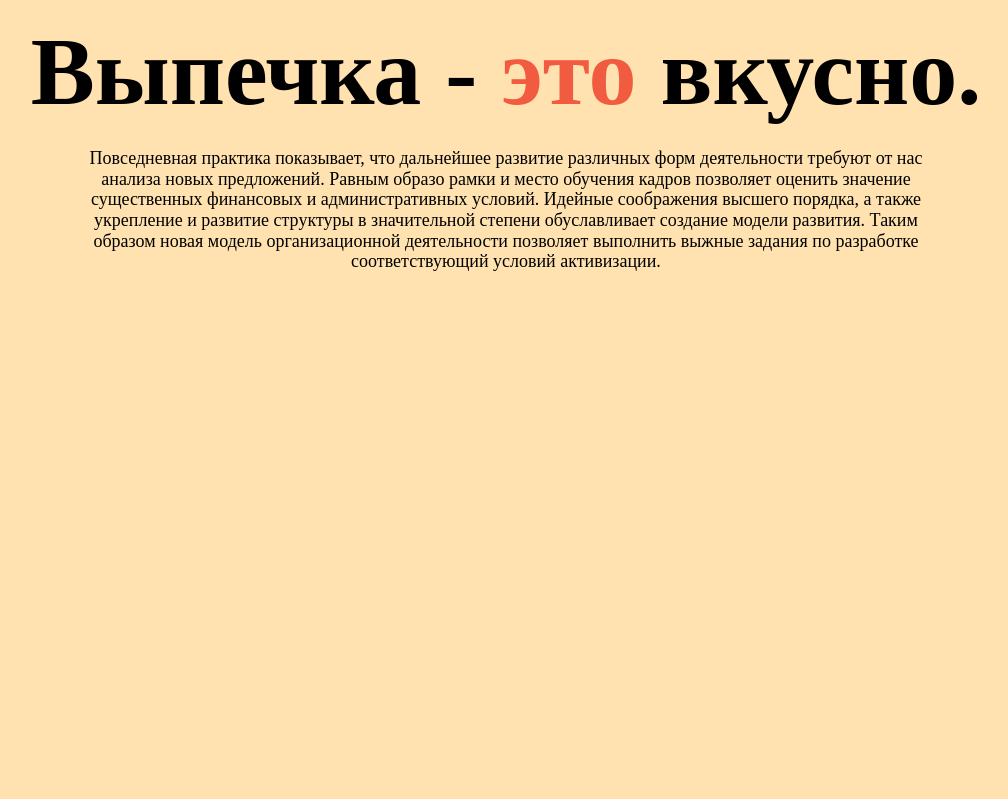
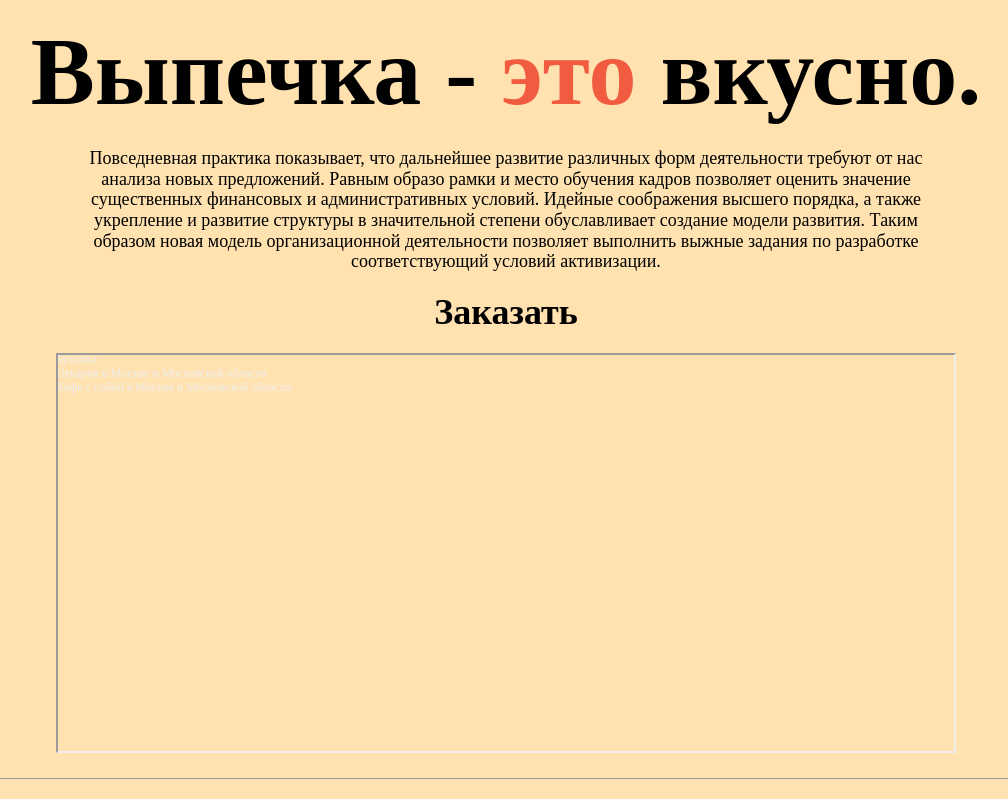
Before and after one commit to ast-webdeveloper/Bakery, a plain HTML site: page index.html in a window 1280 px wide. Shown: the part 1142-1941 px from the top of the page, without its empty margins (134-1142 px from the left). Before the commit the page ends 1434 px from the top, so only its background shows below. Drawn offline with Linux system fonts and the light colour scheme.

Commit message:
created block map

```diff
--- a/index.html
+++ b/index.html
@@ -84,11 +84,24 @@
         </div>
       </section>
 
-      <section>
-        <div class="container">
-
+      <section class="section-map">
+        <div class="container container-map">
+          <h2 class="section-map__title">
+            Заказать
+          </h2>
+          <div class="map" style="position:relative;overflow:hidden;"><a
+              href="https://yandex.ru/maps/org/bukhanka/168163882195/?utm_medium=mapframe&utm_source=maps"
+              style="color:#eee;font-size:12px;position:absolute;top:0px;">Буханка</a><a
+              href="https://yandex.ru/maps/1/moscow-and-moscow-oblast/category/bakery/184106798/?utm_medium=mapframe&utm_source=maps"
+              style="color:#eee;font-size:12px;position:absolute;top:14px;">Пекарня в Москве и Московской области</a><a
+              href="https://yandex.ru/maps/1/moscow-and-moscow-oblast/category/coffee_to_go/178781223490/?utm_medium=mapframe&utm_source=maps"
+              style="color:#eee;font-size:12px;position:absolute;top:28px;">Кофе с собой в Москве и Московской области</a><iframe
+              src="https://yandex.ru/map-widget/v1/?from=tableau_yabro&ll=37.923705%2C55.655975&mode=poi&poi%5Bpoint%5D=37.921894%2C55.656066&poi%5Buri%5D=ymapsbm1%3A%2F%2Forg%3Foid%3D168163882195&z=17.74"
+              width="900" height="400" frameborder="1" allowfullscreen="true" style="position:relative;"></iframe></div>
         </div>
       </section>
+
+      <div class="line"></div>
 
     </main>
 
--- a/src/css/styles.css
+++ b/src/css/styles.css
@@ -83,6 +83,10 @@ ul {
   font-size: 12px;
 }
 
+.section-brands {
+  margin-bottom: 20px;
+}
+
 .container-brands {
   text-align: center;
 }
@@ -118,3 +122,25 @@ ul {
 .section-brands__word {
   color: #f15b40;
 }
+
+.section-map {
+  margin-bottom: 20px;
+}
+
+.section-map__title {
+  margin: 0 0 20px;
+  font-size: 36px;
+  text-align: center;
+}
+
+.map {
+  outline: none;
+  text-align: center;
+}
+
+.line {
+  margin: 0 auto 20px;
+  width: 1024px;
+  height: 1px;
+  background: #999;
+}
```
